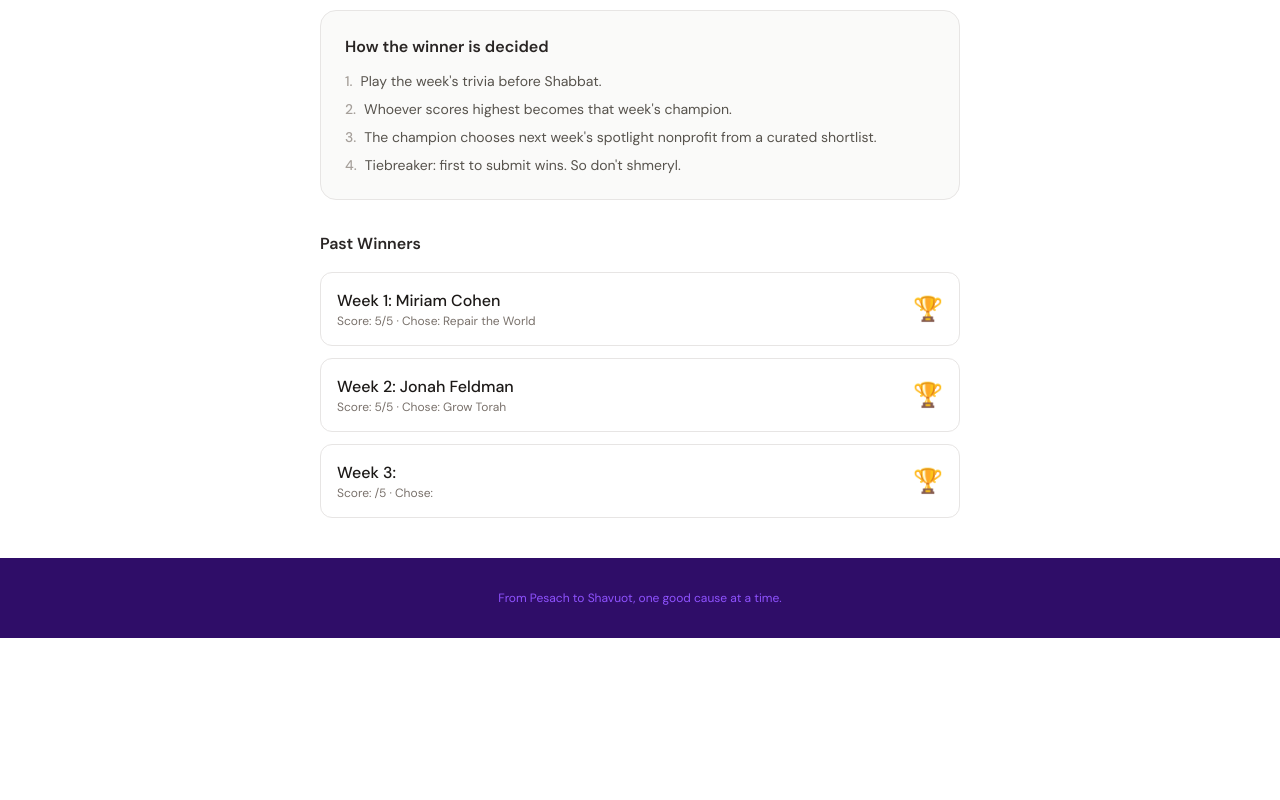
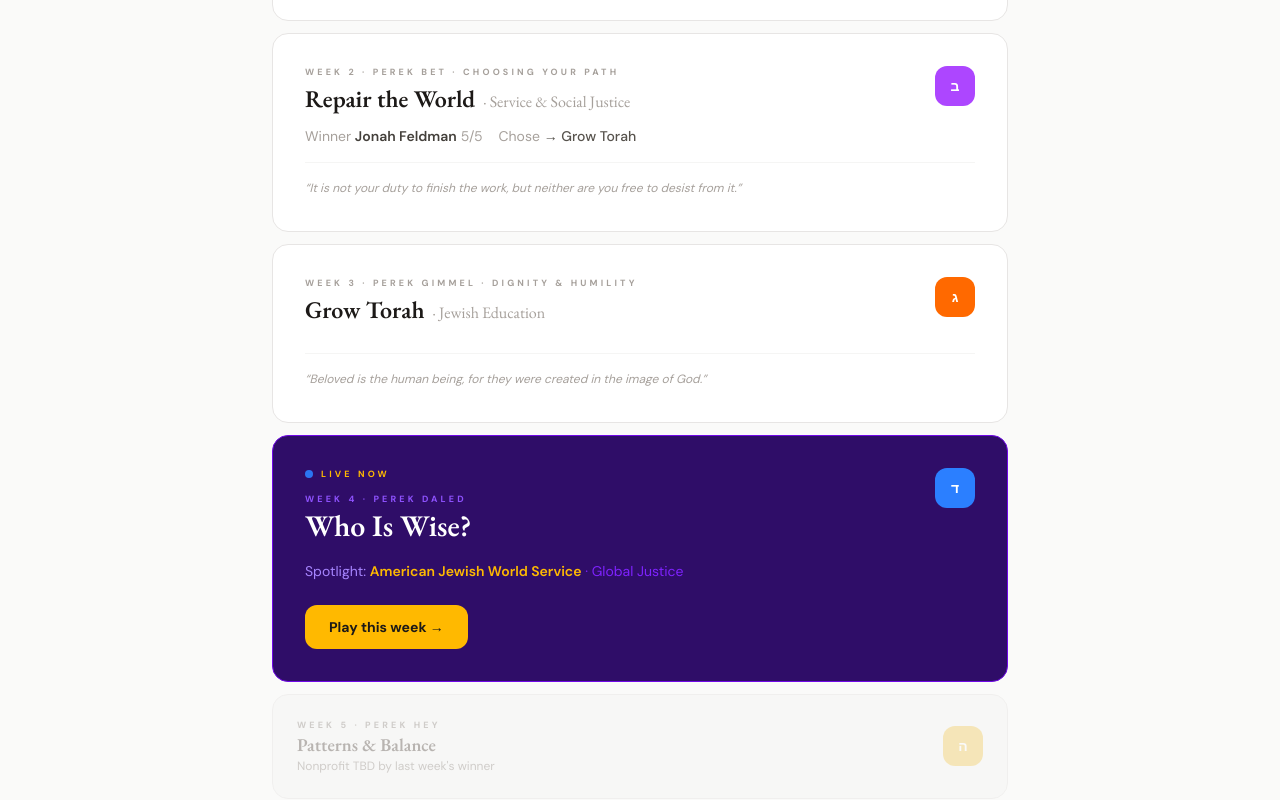
Before and after one commit to lucyhecht1/ILP-Giving-Game, a Next.js app: page /results in a window 1280 px wide. Shown: the part 460-1260 px from the top of the page. Before the commit the page ends 1098 px from the top, so only its background shows below. Built offline with nearby package versions, Linux system fonts and the light colour scheme.

Commit message:
working product

```diff
--- a/app/choose/page.tsx
+++ b/app/choose/page.tsx
@@ -49,7 +49,7 @@ export default function ChoosePage() {
             className="absolute right-0 bottom-4 font-display font-bold text-violet-900/40 leading-none select-none pointer-events-none whitespace-nowrap uppercase"
             style={{ fontSize: 'clamp(1.5rem, 5vw, 3.5rem)', letterSpacing: '0.3em' }}
           >
-            Omer Day {(week.weekNumber - 1) * 7 + 7}
+            Omer Day 25
           </span>
 
           <p
--- a/app/page.tsx
+++ b/app/page.tsx
@@ -3,14 +3,14 @@ import { Fragment } from 'react';
 import { getCurrentWeek, weeks } from '@/lib/data/weeks';
 import PerekCard from '@/components/PerekCard';
 
-const PEREK_LETTERS = ['Aleph', 'Bet', 'Gimel', 'Dalet', 'Hey', 'Vav'];
+const PEREK_LETTERS = ['א', 'ב', 'ג', 'ד', 'ה', 'ו'];
 const WEEK_COLORS = [
-  'bg-amber-400',
-  'bg-violet-600',
-  'bg-teal-600',
-  'bg-indigo-500',
-  'bg-emerald-600',
-  'bg-rose-500',
+  'bg-green-500',
+  'bg-purple-500',
+  'bg-orange-500',
+  'bg-blue-500',
+  'bg-yellow-500',
+  'bg-red-500',
 ];
 
 export default function Home() {
@@ -72,13 +72,30 @@ export default function Home() {
             Play now
           </h2>
           <p className="text-rose-100 text-lg mb-10">
-            This week&apos;s questions. Score highest to choose next week&apos;s cause.
+            Score highest to choose next week&apos;s cause.
           </p>
+
+          <ul className="text-left max-w-sm mx-auto space-y-3 mb-10">
+            {[
+              'Play the week\'s trivia before Shabbat.',
+              'Highest score becomes that week\'s champion.',
+              'The champion chooses next week\'s spotlight nonprofit.',
+              'Tiebreaker: first to submit wins. So don\'t shmeryl.',
+            ].map((step, i) => (
+              <li key={i} className="flex items-start gap-3">
+                <span className="flex-shrink-0 w-5 h-5 rounded-full bg-white/20 text-white text-[10px] font-bold flex items-center justify-center mt-0.5">
+                  {i + 1}
+                </span>
+                <span className="text-rose-100 text-sm leading-snug">{step}</span>
+              </li>
+            ))}
+          </ul>
+
           <Link
             href="/play"
             className="inline-block bg-white text-rose-700 font-bold text-lg px-10 py-4 rounded-2xl hover:bg-rose-50 transition-colors"
           >
-            Start →
+            Start
           </Link>
         </div>
       </section>
--- a/app/results/page.tsx
+++ b/app/results/page.tsx
@@ -1,91 +1,173 @@
 import Link from 'next/link';
-import { getCurrentWeek, getCompletedWeeks } from '@/lib/data/weeks';
+import { weeks, getCurrentWeek } from '@/lib/data/weeks';
 import { getNonprofitById } from '@/lib/data/nonprofits';
+
+const WEEK_COLORS = [
+  'bg-green-500',
+  'bg-purple-500',
+  'bg-orange-500',
+  'bg-blue-500',
+  'bg-yellow-500',
+  'bg-red-500',
+];
+
+const WEEK_LABELS = ['א', 'ב', 'ג', 'ד', 'ה', 'ו'];
+
+function isHebrew(text: string) {
+  return /[֐-׿]/.test(text);
+}
 
 export default function ResultsPage() {
   const currentWeek = getCurrentWeek();
-  const completedWeeks = getCompletedWeeks();
 
   return (
-    <div className="max-w-2xl mx-auto px-4 py-10">
-      <div className="mb-8">
-        <p className="text-xs font-semibold text-stone-400 uppercase tracking-widest mb-1">
-          Week {currentWeek.weekNumber} Results
+    <div className="min-h-screen bg-stone-50">
+
+      {/* Header */}
+      <div className="max-w-3xl mx-auto px-4 pt-14 pb-10">
+        <p className="text-[9px] font-bold tracking-[0.4em] uppercase text-stone-400 mb-3">
+          Pesach → Shavuot · Week {currentWeek.weekNumber} of 6
         </p>
-        <h1 className="text-3xl font-bold text-stone-900">Who Won?</h1>
+        <h1 className="font-display text-5xl md:text-7xl font-semibold text-stone-900 leading-none mb-3">
+          The Journey
+        </h1>
+        <p className="text-stone-400 text-sm">
+          Six weeks. Six causes. One Torah scroll at a time.
+        </p>
       </div>
 
-      {/* Current week — live */}
-      <div className="bg-white rounded-2xl border border-stone-200 shadow-sm p-8 text-center mb-8">
-        <div className="text-5xl mb-4">⏳</div>
-        <h2 className="text-xl font-bold text-stone-900 mb-2">
-          Week {currentWeek.weekNumber} is still live
+      {/* Week cards */}
+      <div className="max-w-3xl mx-auto px-4 pb-20 space-y-3">
+        {weeks.map((w) => {
+          const nonprofit = getNonprofitById(w.spotlightNonprofitId);
+          const chosenOrg = w.winner ? getNonprofitById(w.winner.chosenNextId) : null;
+          const isActive = w.status === 'active';
+          const isUpcoming = w.status === 'upcoming';
+          const color = WEEK_COLORS[w.weekNumber - 1];
+          const letter = WEEK_LABELS[w.weekNumber - 1];
+
+          // ── ACTIVE ────────────────────────────────────────────────────────
+          if (isActive) {
+            return (
+              <div key={w.weekNumber} className="rounded-2xl bg-violet-950 border border-violet-700 overflow-hidden">
+                <div className="p-6 md:p-8">
+                  <div className="flex items-start justify-between gap-4 mb-5">
+                    <div>
+                      <div className="flex items-center gap-2 mb-3">
+                        <span className={`w-2 h-2 rounded-full ${color} animate-pulse`} />
+                        <span className="text-[9px] font-bold tracking-[0.35em] uppercase text-amber-400">
+                          Live now
+                        </span>
+                      </div>
+                      <p className="text-[9px] font-bold tracking-[0.35em] uppercase text-violet-500 mb-1">
+                        Week {w.weekNumber} · {w.perekTitle}
+                      </p>
+                      <h2 className="font-display text-2xl md:text-3xl font-semibold text-white leading-none">
+                        {w.perekTheme}
                       </h2>
-        <p className="text-stone-500 text-sm mb-6">
-          The trivia game is open. No winner declared yet. Play now to be in the running.
+                    </div>
+                    <div className={`w-10 h-10 rounded-xl ${color} flex items-center justify-center flex-shrink-0`}>
+                      <span className="font-display font-bold text-white text-sm">{letter}</span>
+                    </div>
+                  </div>
+
+                  {nonprofit && (
+                    <p className="text-violet-400 text-sm mb-6">
+                      Spotlight:{' '}
+                      <span className="font-semibold text-amber-400">{nonprofit.name}</span>
+                      <span className="text-violet-600"> · {nonprofit.cause}</span>
                     </p>
+                  )}
+
                   <Link
                     href="/play"
-          className="inline-block bg-emerald-600 text-white px-6 py-2.5 rounded-xl font-medium hover:bg-emerald-700 transition-colors"
+                    className="inline-block bg-amber-400 text-stone-900 font-bold px-6 py-3 rounded-xl text-sm hover:bg-amber-300 transition-colors"
                   >
-          Play Week {currentWeek.weekNumber} →
+                    Play this week →
                   </Link>
                 </div>
+              </div>
+            );
+          }
 
-      {/* How it works */}
-      <div className="bg-stone-50 border border-stone-200 rounded-2xl p-6 mb-8">
-        <h3 className="font-semibold text-stone-800 mb-3">How the winner is decided</h3>
-        <ul className="space-y-2 text-sm text-stone-600">
-          <li className="flex gap-2">
-            <span className="text-stone-400 font-medium">1.</span>
-            Play the week's trivia before Shabbat.
-          </li>
-          <li className="flex gap-2">
-            <span className="text-stone-400 font-medium">2.</span>
-            Whoever scores highest becomes that week's champion.
-          </li>
-          <li className="flex gap-2">
-            <span className="text-stone-400 font-medium">3.</span>
-            The champion chooses next week's spotlight nonprofit from a curated shortlist.
-          </li>
-          <li className="flex gap-2">
-            <span className="text-stone-400 font-medium">4.</span>
-            Tiebreaker: first to submit wins. So don't shmeryl.
-          </li>
-        </ul>
+          // ── UPCOMING ──────────────────────────────────────────────────────
+          if (isUpcoming) {
+            return (
+              <div key={w.weekNumber} className="rounded-2xl bg-stone-100 border border-stone-200 overflow-hidden opacity-50">
+                <div className="p-6 flex items-center justify-between gap-4">
+                  <div>
+                    <p className="text-[9px] font-bold tracking-[0.35em] uppercase text-stone-400 mb-1">
+                      Week {w.weekNumber} · {w.perekTitle}
+                    </p>
+                    <p className="font-display text-lg font-semibold text-stone-500 leading-none mb-1">
+                      {w.perekTheme}
+                    </p>
+                    <p className="text-xs text-stone-400">Nonprofit TBD by last week&apos;s winner</p>
+                  </div>
+                  <div className={`w-10 h-10 rounded-xl ${color} opacity-50 flex items-center justify-center flex-shrink-0`}>
+                    <span className="font-display font-bold text-white text-sm">{letter}</span>
+                  </div>
+                </div>
+              </div>
+            );
+          }
+
+          // ── COMPLETED ─────────────────────────────────────────────────────
+          return (
+            <div key={w.weekNumber} className="rounded-2xl bg-white border border-stone-200 overflow-hidden">
+              <div className="p-6 md:p-8">
+                <div className="flex items-start justify-between gap-4">
+                  <div className="flex-1 min-w-0">
+                    <p className="text-[9px] font-bold tracking-[0.35em] uppercase text-stone-400 mb-2">
+                      Week {w.weekNumber} · {w.perekTitle} · {w.perekTheme}
+                    </p>
+                    <h2 className="font-display text-xl md:text-2xl font-semibold text-stone-900 leading-none mb-3">
+                      {nonprofit?.name}
+                      <span className="font-normal text-stone-400 text-base ml-2">· {nonprofit?.cause}</span>
+                    </h2>
+
+                    {w.winner && (
+                      <div className="flex flex-wrap items-center gap-x-4 gap-y-1">
+                        <p className="text-sm text-stone-700">
+                          <span className="text-stone-400">Winner </span>
+                          <span className="font-semibold">{w.winner.name}</span>
+                          <span className="text-stone-400 ml-1">{w.winner.score}/5</span>
+                        </p>
+                        {chosenOrg && (
+                          <p className="text-sm text-stone-400">
+                            Chose{' '}
+                            <span className="text-stone-600 font-medium">→ {chosenOrg.name}</span>
+                          </p>
+                        )}
+                      </div>
+                    )}
                   </div>
 
-      {/* Past winners */}
-      {completedWeeks.length === 0 ? (
-        <div className="text-center text-stone-400 text-sm py-10 border border-dashed border-stone-300 rounded-2xl">
-          No completed weeks yet. We're just getting started. ✨
+                  <div className={`w-10 h-10 rounded-xl ${color} flex items-center justify-center flex-shrink-0`}>
+                    <span className="font-display font-bold text-white text-sm">{letter}</span>
                   </div>
-      ) : (
-        <div>
-          <h3 className="font-semibold text-stone-800 mb-4">Past Winners</h3>
-          <div className="space-y-3">
-            {completedWeeks.map((w) => {
-              const chosenOrg = w.winner ? getNonprofitById(w.winner.chosenNextId) : null;
-              return (
-                <div
-                  key={w.weekNumber}
-                  className="bg-white border border-stone-200 rounded-xl p-4 flex items-center justify-between"
+                </div>
+
+                {w.keyQuote && (
+                  <p
+                    className="mt-4 pt-4 border-t border-stone-100 text-xs italic text-stone-400 leading-relaxed"
+                    dir={isHebrew(w.keyQuote) ? 'rtl' : undefined}
                   >
-                  <div>
-                    <p className="font-medium text-stone-900">
-                      Week {w.weekNumber}: {w.winner?.name}
+                    &ldquo;{w.keyQuote.length > 120 ? w.keyQuote.slice(0, 117) + '…' : w.keyQuote}&rdquo;
                   </p>
-                    <p className="text-xs text-stone-500">
-                      Score: {w.winner?.score}/5 · Chose: {chosenOrg?.name}
-                    </p>
+                )}
               </div>
-                  <span className="text-2xl">🏆</span>
             </div>
           );
         })}
       </div>
+
+      <div className="max-w-3xl mx-auto px-4 pb-16 text-center">
+        <p className="text-xs text-stone-400">
+          The 49-day Omer count connects Pesach (freedom) to Shavuot (revelation).
+        </p>
       </div>
-      )}
+
     </div>
   );
 }
--- a/components/Nav.tsx
+++ b/components/Nav.tsx
@@ -8,9 +8,8 @@ const links = [
   { href: '/', label: 'Home' },
   { href: '/spotlight', label: 'Spotlight' },
   { href: '/play', label: 'Play' },
-  { href: '/results', label: 'Results' },
+  { href: '/results', label: 'Journey' },
   { href: '/choose', label: 'Choose' },
-  { href: '/past-weeks', label: 'Past Weeks' },
 ];
 
 export default function Nav() {
--- a/components/PerekCard.tsx
+++ b/components/PerekCard.tsx
@@ -55,14 +55,14 @@ export default function PerekCard({ week, variant = 'light' }: Props) {
         </div>
 
         <p className={`font-display text-6xl md:text-7xl text-amber-200 leading-none select-none ${isHebrew(week.keyQuote) ? 'text-right' : ''}`}>
-          &ldquo;
+          {isHebrew(week.keyQuote) ? '"' : '"'}
         </p>
         <p className={`font-display text-xl md:text-2xl text-stone-800 leading-relaxed italic -mt-4 px-4 ${isHebrew(week.keyQuote) ? 'text-right' : ''}`}
           dir={isHebrew(week.keyQuote) ? 'rtl' : undefined}>
           {week.keyQuote}
         </p>
         <p className={`font-display text-6xl md:text-7xl text-amber-200 leading-none select-none ${isHebrew(week.keyQuote) ? '' : 'text-right'}`}>
-          &rdquo;
+          {isHebrew(week.keyQuote) ? '"' : '"'}
         </p>
 
         <div className="border-t border-stone-100 mt-2 pt-4">
--- a/lib/data/weeks.ts
+++ b/lib/data/weeks.ts
@@ -46,7 +46,7 @@ export const weeks: WeekData[] = [
   {
     weekNumber: 3,
     perekNumber: 3,
-    perekTitle: 'Perek Gimel',
+    perekTitle: 'Perek Gimmel',
     perekTheme: 'Dignity & Humility',
     keyQuote: 'Beloved is the human being, for they were created in the image of God.',
     keyQuoteAttribution: 'Rabbi Akiva, Avot 3:14',
@@ -62,9 +62,9 @@ export const weeks: WeekData[] = [
   {
     weekNumber: 4,
     perekNumber: 4,
-    perekTitle: 'Perek Dalet',
+    perekTitle: 'Perek Daled',
     perekTheme: 'Who Is Wise?',
-    keyQuote: 'יְהִי כְבוֹד תַּלְמִידְךָ חָבִיב עָלֶיךָ כְּשֶׁלְּךָ, וּכְבוֹד חֲבֵרְךָ כְּמוֹרָא רַבְּךָ, וּמוֹרָא רַבְּךָ כְּמוֹרָא שָׁמָיִם:',
+    keyQuote: 'יְהִי כְבוֹד תַּלְמִידְךָ חָבִיב עָלֶיךָ כְּשֶׁלְּךָ, וּכְבוֹד חֲבֵרְךָ כְּמוֹרָא רַבְּךָ, וּמוֹרָא רַבְּךָ כְּמוֹרָא שָׁמָיִם.',
     keyQuoteAttribution: 'Rabbi Elazar ben Shammua, Avot 4:12',
     spotlightNonprofitId: 'ajws',
     status: 'active',
```
Also changed, not shown: app/past-weeks/page.tsx (+2 -96 lines). Lines whose indentation alone changed are shown as unchanged.
